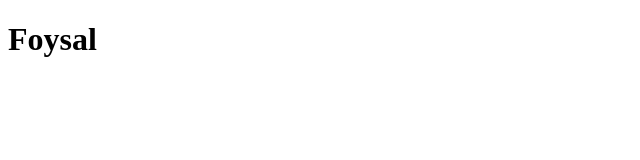
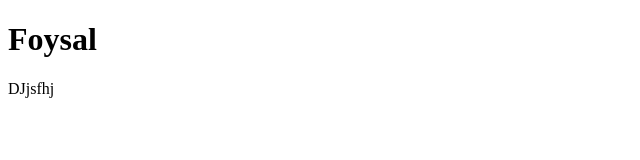
Before and after one commit to foysalahmedraju/mama-ma, a plain HTML site: page index.html in a window 1280 px wide. Shown: the full height of the page, 0-640 px from the left. Drawn offline with Linux system fonts and the light colour scheme.

Commit message:
Foysal raju

```diff
--- a/index.html
+++ b/index.html
@@ -8,5 +8,6 @@
 </head>
 <body>
     <h1>Foysal </h1>
+    <p>DJjsfhj </p>
 </body>
 </html>
```
